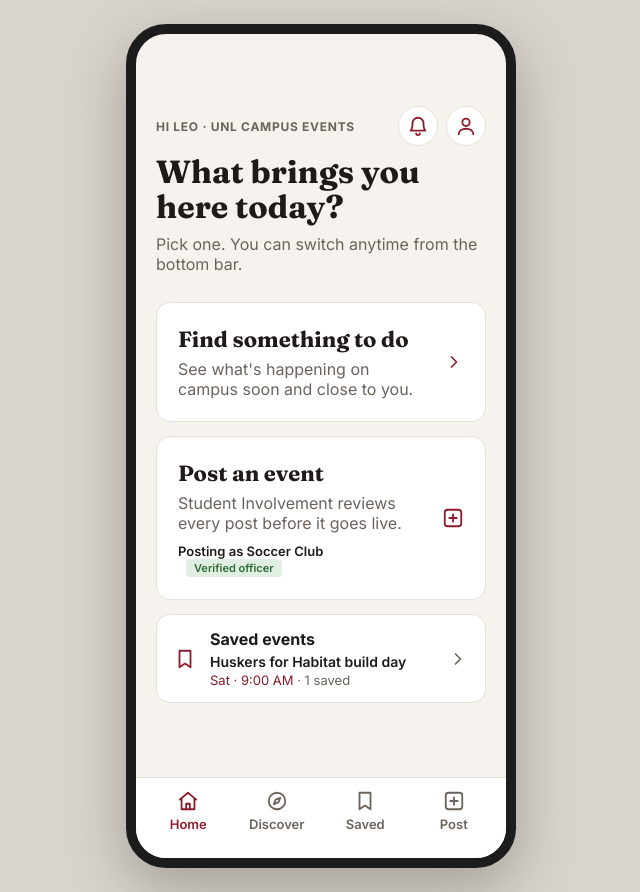
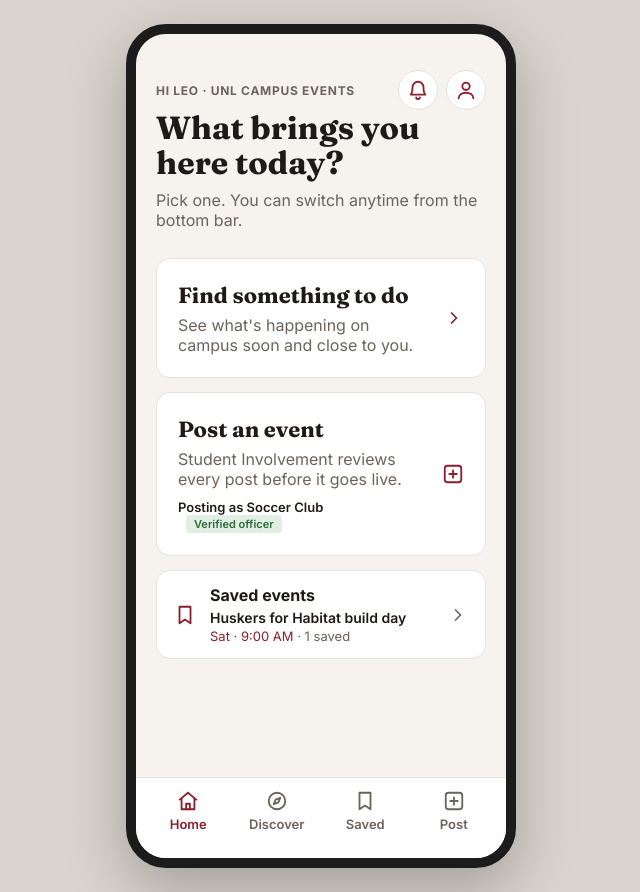
Before and after one commit to leolinquet/nevents, a React (Vite) app: page / in a window 1280 px wide. Shown: the whole page, without its empty margins (319-959 px from the left). Built offline with nearby package versions, Linux system fonts and the light colour scheme.

Commit message:
aligned home header with other tabs

```diff
--- a/src/index.css
+++ b/src/index.css
@@ -254,7 +254,7 @@ input, select {
 
 /* ---------- start ---------- */
 .start {
-    padding-top: 24px;
+    padding-top: 0;
 }
 
 .start-options {
@@ -304,6 +304,11 @@ input, select {
     display: flex;
     justify-content: space-between;
     align-items: center;
+    margin-top: -12px;
+}
+
+.home-top + .display {
+    margin-top: 0;
 }
 
 .avatar-btn {
```
